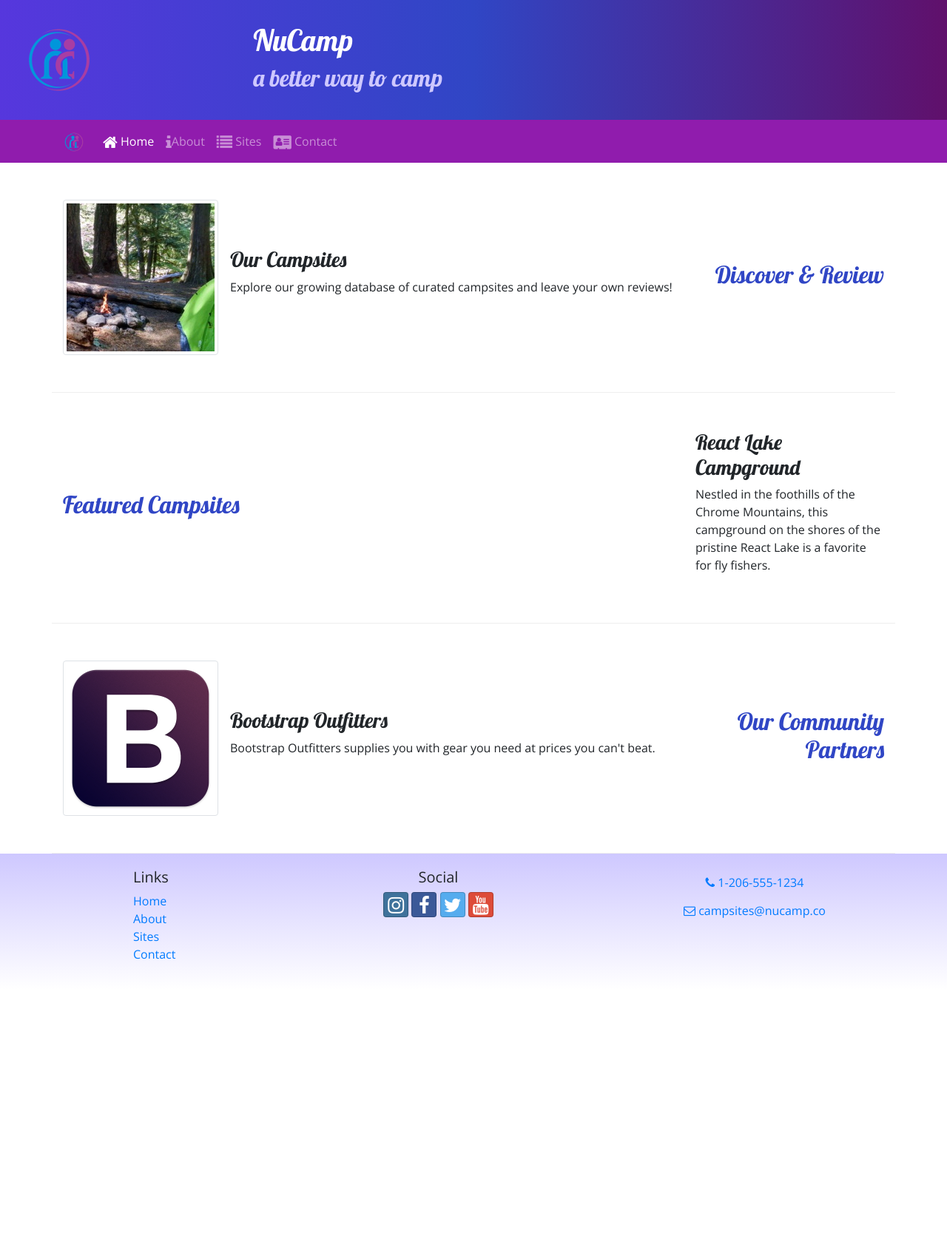
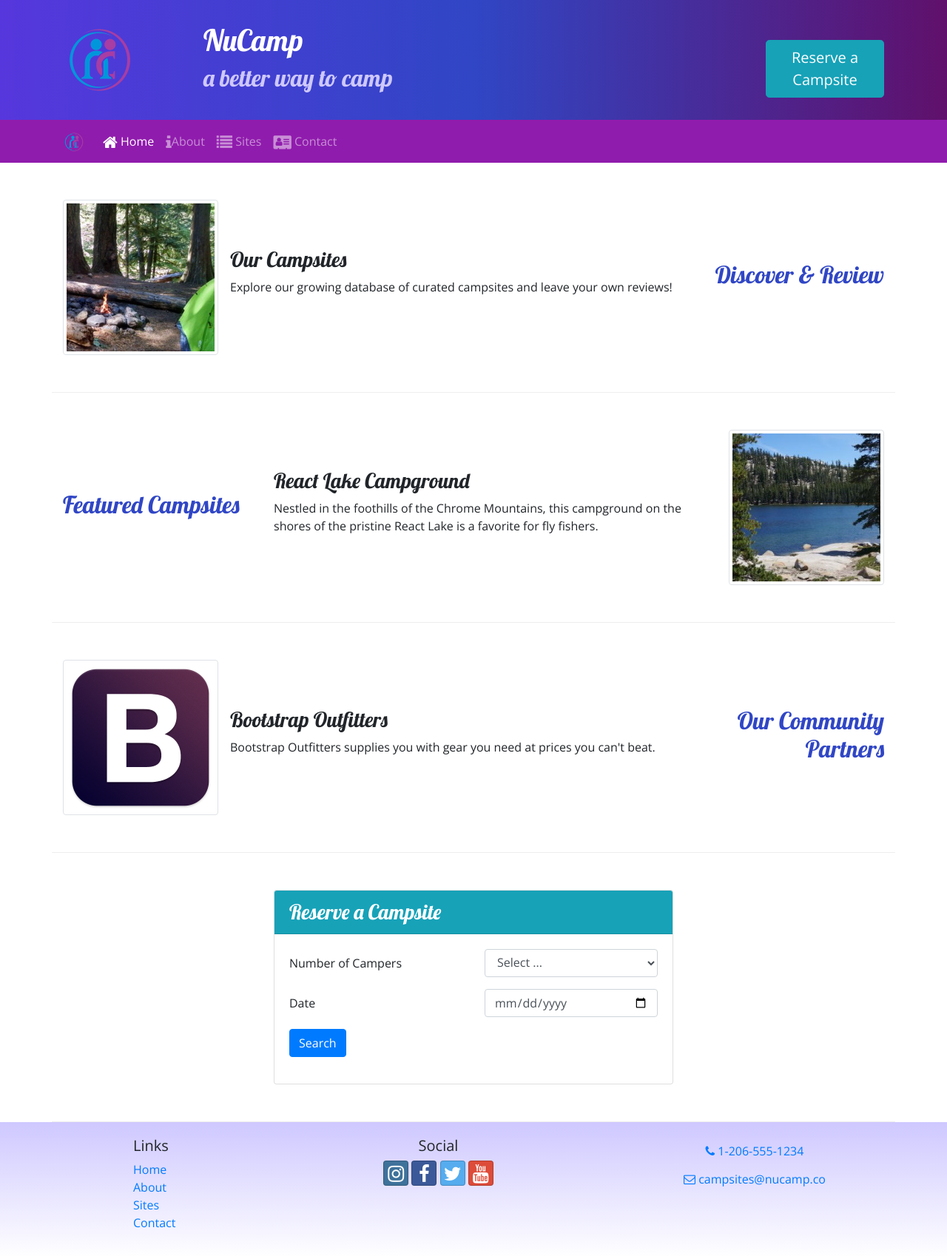
Before and after one commit to christiane-villaroel/Bootstap-Project-Practice, a website: page index.html in a window 1280 px wide. Shown: the whole page at 74% size. Before the commit the page ends 1338 px from the top, so only its background shows below. Drawn offline with nearby package versions, Linux system fonts and the light colour scheme.

```diff
--- a/CSS/styles.css
+++ b/CSS/styles.css
@@ -34,3 +34,8 @@
 .navbar{
     background-color:  #901CAD;
 }
+.tab-content{
+    border:1px solid #DDD;
+    border-top: none;
+    padding: 10px;
+}
--- a/index.html
+++ b/index.html
@@ -1,32 +1,38 @@
 <!DOCTYPE html>
 <html lang="en">
 <head>
-    <meta charset="UTF-8">
-    <meta http-equiv="X-UA-Compatible" content="IE=edge">
-    <meta name="viewport" content="width=device-width, initial-scale=1.0">
+    <meta charset="UTF-8"/>
+    <meta http-equiv="X-UA-Compatible" content="IE=edge"/>
+    <meta name="viewport" content="width=device-width, initial-scale=1.0"/>
     <!-- Bootstrap CSS -->
-    <link rel="stylesheet" href="node_modules/bootstrap/dist/css/bootstrap.min.css" />
+    <link rel="stylesheet" href="node_modules/bootstrap/dist/css/bootstrap.min.css"/>
     <!-- Additional CSS must be placed after Bootstrap CSS -->
-    <link rel="stylesheet" href="node_modules/font-awesome/css/font-awesome.min.css" />
-    <link rel="stylesheet" href="node_modules/bootstrap-social/bootstrap-social.css" />
+    <link rel="stylesheet" href="node_modules/font-awesome/css/font-awesome.min.css"/>
+    <link rel="stylesheet" href="node_modules/bootstrap-social/bootstrap-social.css"/>
     <!--Google Fonts-->
-    <link rel="stylesheet" href="https://fonts.googleapis.com/css?family=Lobster|Open+Sans" />
+    <link rel="stylesheet" href="https://fonts.googleapis.com/css?family=Lobster|Open+Sans"/>
     <!-- Custom CSS file-->
-    <link rel="stylesheet" href="css/styles.css" />
+    <link rel="stylesheet" href="css/styles.css"/>
 
     <title>NuCamp: a Better Way to Camp</title>
 </head>
 <body>
     <header class="jumbotron jumbotron-fluid">
+       <div class="container">
             <div class="row">
-            <div class="col-4 col-sm-3 align-self-center">
-                <a href="index.html">
+                <div class="col-4 col-sm-3 col-md-2 align-self-center">
+                    <a href="#index.html">
                         <img src="img/logo.png" class="img-fluid" alt="logo">
                     </a>
                 </div>
                 <div class="col"> <!--Will take fill width of row-->
                     <h1>NuCamp</h1>
                     <h2>a better way to camp</h2>
+                </div>
+                <!--d-flex flex-row justify-content-end h-25-->
+                <div class="col-12 col-md-4 col-xl-2 mt-4">
+                    <a class="btn btn-info btn-lg" href="#reserveForm" role="button">Reserve a Campsite</a>
+                </div>
             </div>
        </div>
     </header>
@@ -40,7 +46,7 @@
             </button>
             <div class="collapse navbar-collapse" id="nucampNavbar">
                 <ul class="navbar-nav">
-                    <li class="nav-item active"><a class="nav-link" href="#"> <i class="fa fa-home fa-lg"></i> Home</a></li>
+                    <li class="nav-item active"><a class="nav-link" href="#index.html"> <i class="fa fa-home fa-lg"></i> Home</a></li>
                     <li class="nav-item"><a class="nav-link" href="aboutus.html"> <i class="fa fa-info fa-lg"></i>About</a></li>
                     <li class="nav-item"><a class="nav-link" href="#"> <i class="fa fa-list fa-lg"></i> Sites</a></li>
                     <li class="nav-item"><a class="nav-link" href="contactus.html"> <i class="fa fa-address-card fa-lg"></i> Contact</a></li>
@@ -66,12 +72,17 @@
         </div>
 
         <div class="row row-content align-items-center">
-                <div class="col">
+            <div class="col-sm-4 col-md-3">
                 <h2>Featured Campsites</h2>
             </div>
-                <div class="col-sm-4 col-md-3">
+            <div class="col">
+                <div class="media">
+                    <img class="d-flex ml-3 img-thumbnail order-sm-last" src="img/react-lake-thumb.jpg" alt="React Lake">
+                    <div class="media-body align-self-center">
                         <h3>React Lake Campground</h3>
                         <p class="d-none d-sm-block">Nestled in the foothills of the Chrome Mountains, this campground on the shores of the pristine React Lake is a favorite for fly fishers.</p>
+                    </div>
+                </div>
             </div>
         </div>
 
@@ -85,6 +96,42 @@
                    <div class="media-body align-self-center">
                        <h3>Bootstrap Outfitters</h3>
                        <p class="d-none d-sm-block">Bootstrap Outfitters supplies you with gear you need at prices you can't beat.</p>
+                   </div>
+               </div>
+            </div>
+        </div>
+        <div class="row row-content">
+            <div class="col-sm-6 mx-auto">
+                <div class="card">
+                    <h3 class="card-header bg-info text-white">Reserve a Campsite</h3>
+                    <div class="card-body">
+                        <form id="reserveForm">
+                            <div class="row form-group">
+                                <label class="col-12 col-sm-6 col-form-label" for="numCampers">Number of Campers</label>
+                                <div class="col-12 col-sm-6">
+                                    <select class="form-control" name="numCampers" id="numCampers">
+                                        <option selected>Select ...</option>
+                                        <option value="1">1</option>
+                                        <option value="2">2</option>
+                                        <option value="3">3</option>
+                                        <option value="4">4</option>
+                                        <option value="5">5</option>
+                                        <option value="6">6</option>
+                                    </select>
+                                </div>
+                            </div>
+                            <div class="row form-group">
+                                <label class="col-12 col-sm-6 col-form-label" for="date">Date</label>
+                                <div class="col-12 col-sm-6">
+                                    <input class="form-control" type="date" name="date" id="date" placeholder=""/>
+                                </div>
+                            </div>
+                            <div class="row form-group">
+                                <div class="col">
+                                    <button class="btn btn-primary" type="submit">Search</button>
+                                </div>
+                            </div>
+                        </form>
                     </div>
                 </div>
             </div>
```
Also changed, not shown: aboutus.html (+24 -7 lines), contactus.html (+10 -9 lines). Lines whose indentation alone changed are shown as unchanged.
